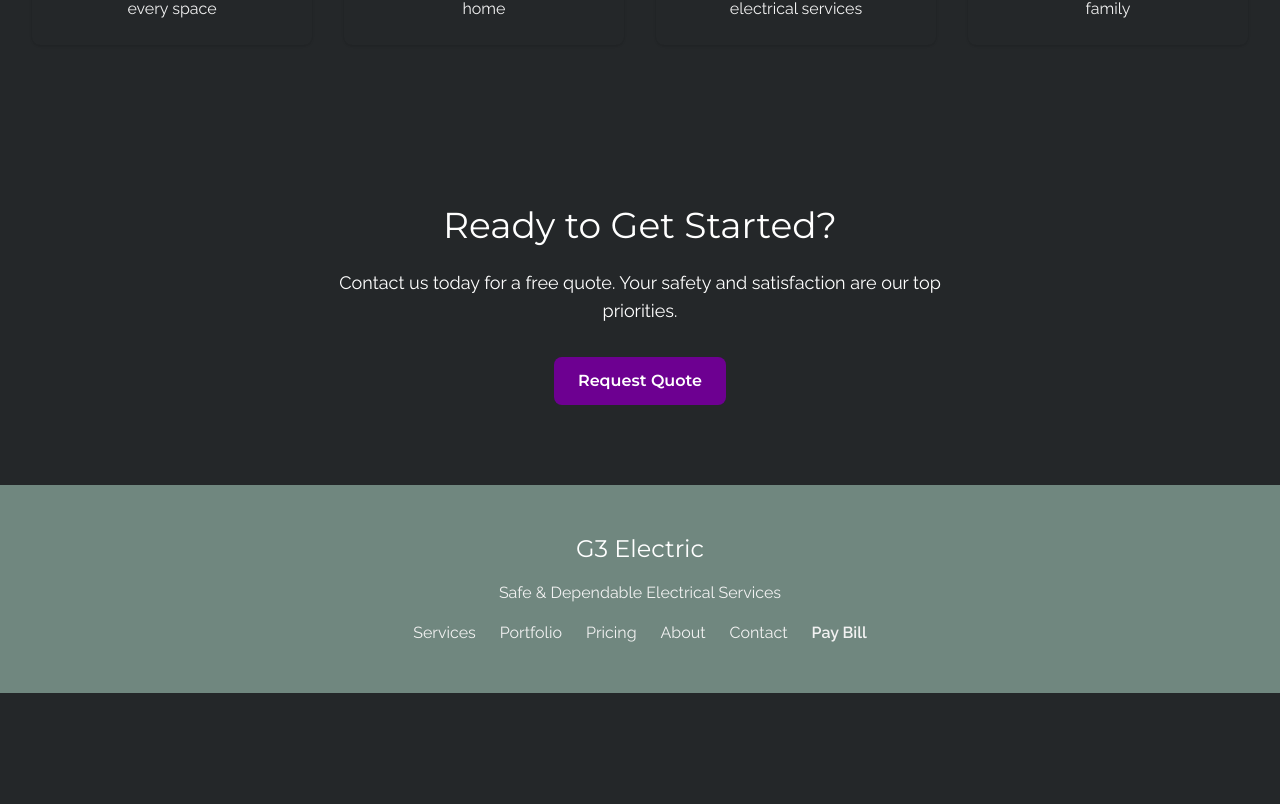
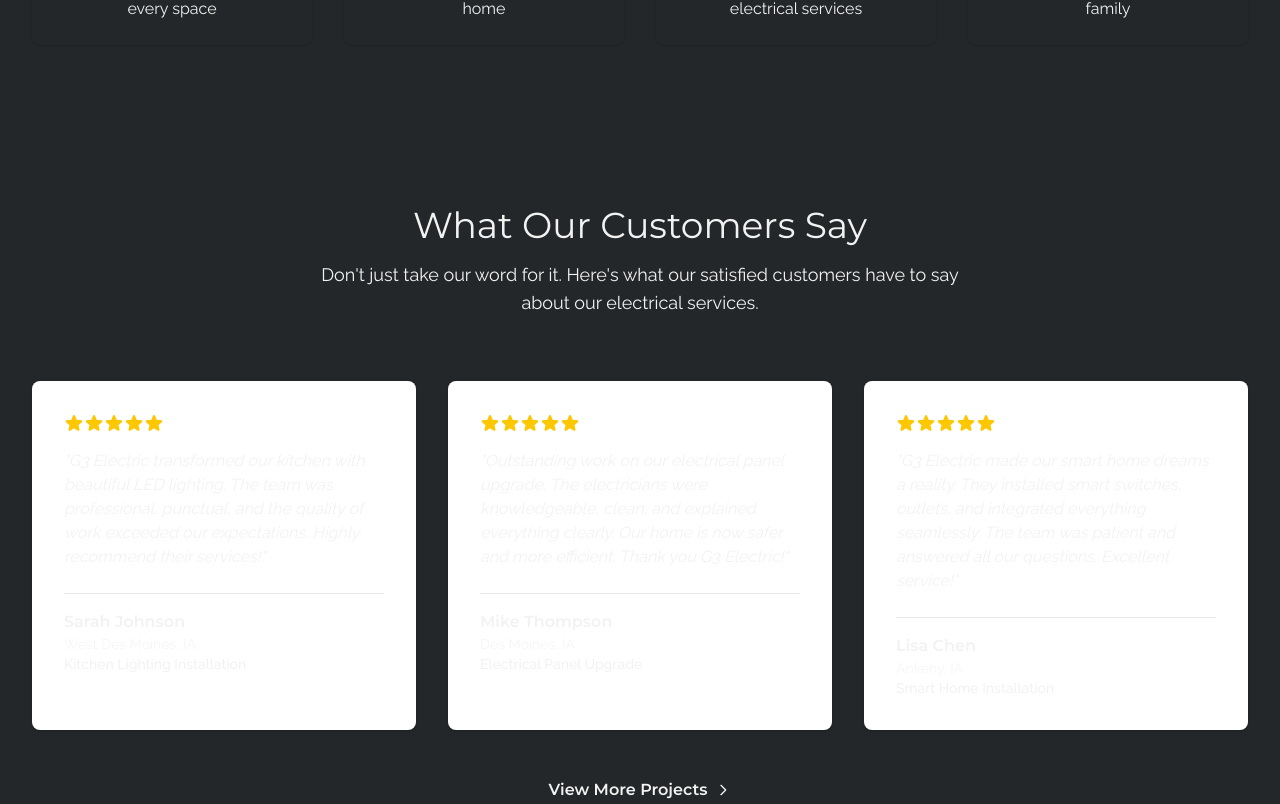
Before and after one commit to g3electricdsm-design/g3, a Next.js app: page / in a window 1280 px wide. Shown: the part 1336-2140 px from the top of the page. Before the commit the page ends 2029 px from the top, so only its background shows below. Built offline with nearby package versions, Linux system fonts and the light colour scheme; a web font is replaced by a local one.

Commit message:
Add testimonials section to homepage with customer reviews

```diff
--- a/src/app/page.tsx
+++ b/src/app/page.tsx
@@ -1,11 +1,13 @@
 import Link from "next/link";
 import Image from "next/image";
-import { BoltIcon } from "@heroicons/react/24/outline";
+import { BoltIcon, StarIcon } from "@heroicons/react/24/outline";
 import Navigation from "@/components/Navigation";
 import { getContent } from "@/data/content";
+import { getFeaturedTestimonials } from "@/data/testimonials";
 
 export default function Home() {
   const content = getContent().homepage;
+  const featuredTestimonials = getFeaturedTestimonials(3);
   return (
     <div className="min-h-screen bg-earle-black">
       {/* Navigation */}
@@ -83,6 +85,50 @@ export default function Home() {
         </div>
       </section>
 
+      {/* Testimonials Section */}
+      <section className="py-20 bg-white-smoke">
+        <div className="max-w-7xl mx-auto px-4 sm:px-6 lg:px-8">
+          <div className="text-center mb-16">
+            <h2 className="font-montserrat text-4xl text-earle-black mb-4">What Our Customers Say</h2>
+            <p className="font-raleway text-lg text-earle-black max-w-2xl mx-auto">
+              Don't just take our word for it. Here's what our satisfied customers have to say about our electrical services.
+            </p>
+          </div>
+
+          <div className="grid grid-cols-1 md:grid-cols-2 lg:grid-cols-3 gap-8">
+            {featuredTestimonials.map((testimonial) => (
+              <div key={testimonial.id} className="bg-white rounded-lg shadow-sm p-8 hover:shadow-md transition-shadow">
+                <div className="flex items-center mb-4">
+                  {[...Array(testimonial.rating)].map((_, i) => (
+                    <StarIcon key={i} className="h-5 w-5 text-yellow-400 fill-current" />
+                  ))}
+                </div>
+                <blockquote className="font-raleway text-earle-black mb-6 italic">
+                  "{testimonial.text}"
+                </blockquote>
+                <div className="border-t border-gray-200 pt-4">
+                  <div className="font-montserrat font-semibold text-earle-black">{testimonial.name}</div>
+                  <div className="font-raleway text-sm text-earle-black opacity-75">{testimonial.location}</div>
+                  <div className="font-raleway text-sm text-purple font-medium">{testimonial.project}</div>
+                </div>
+              </div>
+            ))}
+          </div>
+
+          <div className="text-center mt-12">
+            <Link
+              href="/portfolio"
+              className="inline-flex items-center text-purple hover:text-phlox font-montserrat font-semibold transition-colors"
+            >
+              View More Projects
+              <svg className="ml-2 h-4 w-4" fill="none" stroke="currentColor" viewBox="0 0 24 24">
+                <path strokeLinecap="round" strokeLinejoin="round" strokeWidth={2} d="M9 5l7 7-7 7" />
+              </svg>
+            </Link>
+          </div>
+        </div>
+      </section>
+
       {/* CTA Section */}
       <section className="py-20 bg-earle-black text-white">
         <div className="max-w-7xl mx-auto px-4 sm:px-6 lg:px-8 text-center">
--- /dev/null
+++ b/src/data/testimonials.ts
@@ -0,0 +1,73 @@
+// Testimonials data for G3 Electric
+// This file can be easily edited to manage customer testimonials
+
+export interface Testimonial {
+  id: number;
+  name: string;
+  location: string;
+  project: string;
+  rating: number;
+  text: string;
+  image?: string;
+}
+
+export const testimonials: Testimonial[] = [
+  {
+    id: 1,
+    name: "Sarah Johnson",
+    location: "West Des Moines, IA",
+    project: "Kitchen Lighting Installation",
+    rating: 5,
+    text: "G3 Electric transformed our kitchen with beautiful LED lighting. The team was professional, punctual, and the quality of work exceeded our expectations. Highly recommend their services!",
+  },
+  {
+    id: 2,
+    name: "Mike Thompson",
+    location: "Des Moines, IA",
+    project: "Electrical Panel Upgrade",
+    rating: 5,
+    text: "Outstanding work on our electrical panel upgrade. The electricians were knowledgeable, clean, and explained everything clearly. Our home is now safer and more efficient. Thank you G3 Electric!",
+  },
+  {
+    id: 3,
+    name: "Lisa Chen",
+    location: "Ankeny, IA",
+    project: "Smart Home Installation",
+    rating: 5,
+    text: "G3 Electric made our smart home dreams a reality. They installed smart switches, outlets, and integrated everything seamlessly. The team was patient and answered all our questions. Excellent service!",
+  },
+  {
+    id: 4,
+    name: "Robert Martinez",
+    location: "Urbandale, IA",
+    project: "Commercial Office Wiring",
+    rating: 5,
+    text: "Professional electrical work for our new office space. G3 Electric completed the project on time and within budget. Their attention to detail and code compliance was impressive. Will definitely use them again.",
+  },
+  {
+    id: 5,
+    name: "Jennifer Davis",
+    location: "Johnston, IA",
+    project: "Emergency Electrical Repair",
+    rating: 5,
+    text: "When our electrical panel failed on a weekend, G3 Electric responded quickly and fixed the issue professionally. Their emergency service is top-notch. We're grateful for their prompt and reliable service.",
+  },
+  {
+    id: 6,
+    name: "David Wilson",
+    location: "Clive, IA",
+    project: "Outdoor Lighting System",
+    rating: 5,
+    text: "The outdoor lighting system G3 Electric installed has enhanced both the security and beauty of our property. The work was done efficiently and the results are stunning. Highly professional team!",
+  }
+];
+
+// Helper function to get all testimonials
+export function getAllTestimonials(): Testimonial[] {
+  return testimonials;
+}
+
+// Helper function to get featured testimonials (for homepage)
+export function getFeaturedTestimonials(count: number = 3): Testimonial[] {
+  return testimonials.slice(0, count);
+}
```
